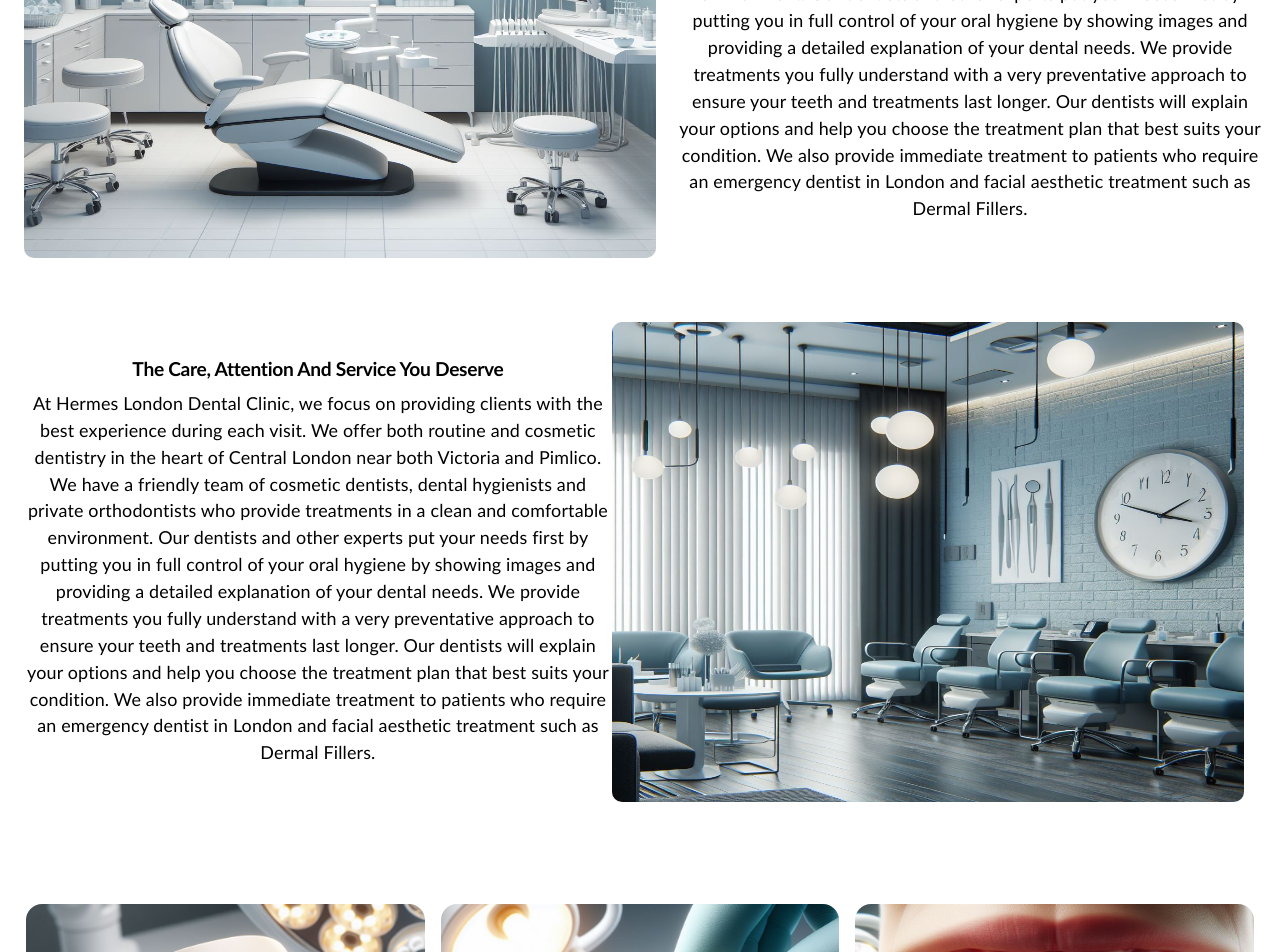
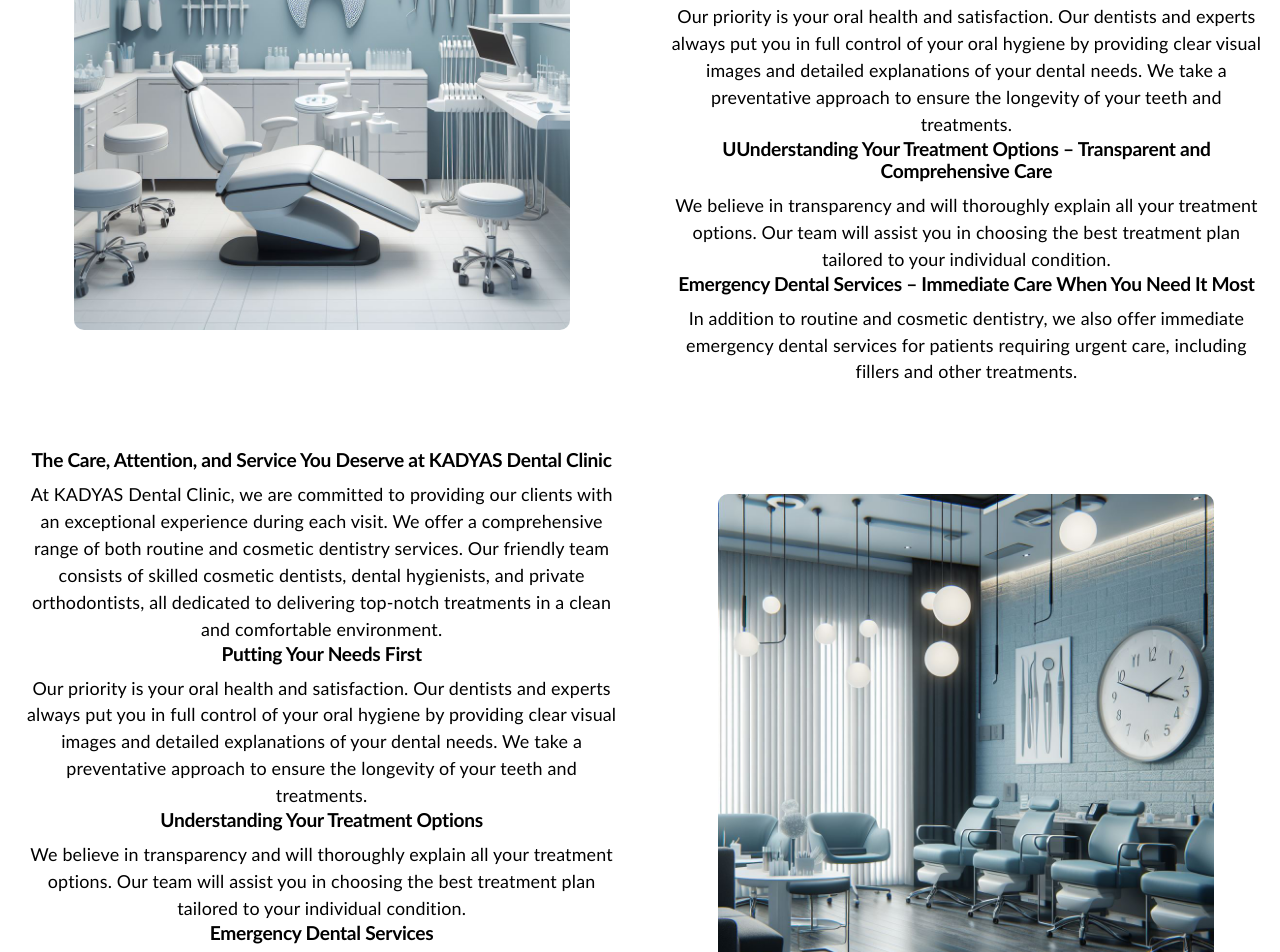
Before and after one commit to yasarelcicekk/appointmentapp-main, a React (Create React App) app in the folder frontend/: page / in a window 1280 px wide. Shown: the part 460-1412 px from the top of the page. Built offline with nearby package versions, Linux system fonts and the light colour scheme; no server answers.

Commit message:
home text change

```diff
--- a/frontend/src/page/Home.js
+++ b/frontend/src/page/Home.js
@@ -18,13 +18,13 @@
 import { CardActionArea } from '@mui/material';
 import DoneOutlineSharpIcon from '@mui/icons-material/DoneOutlineSharp';
 import axios from "axios"
-import { useDispatch, useSelector} from "react-redux";
-import {getDoctorsRedux} from "../redux/doctorActions"
+import { useDispatch, useSelector } from "react-redux";
+import { getDoctorsRedux } from "../redux/doctorActions"
 import Collapse from '@mui/material/Collapse';
 import CloseIcon from '@mui/icons-material/Close';
 import IconButton from '@mui/material/IconButton';
 import Alert from '@mui/material/Alert';
-import { useState, useEffect, useRef, useMemo  } from "react";
+import { useState, useEffect, useRef, useMemo } from "react";
 import { Cookies, useCookies } from "react-cookie";
 import { login, logout } from "../redux/authActions";
 import { useNavigate } from "react-router-dom";
@@ -32,8 +32,8 @@
 const Home = () => {
 
 
-  const navigate=useNavigate();
-  const [open,setOpen] = useState(false);
+  const navigate = useNavigate();
+  const [open, setOpen] = useState(false);
 
   const dispatch = useDispatch();
   const [cookies, setCookie, removeCookie] = useCookies([]);
@@ -46,10 +46,10 @@
       if (cookies.jwt && cookies.jwt !== undefined) {
         axios
           .post('http://localhost:27017', {}, { withCredentials: true })
-        .then(response =>
-          {let data = response.data
-          if (data.status===true) {
-            dispatch(login({user:data.user}))
+          .then(response => {
+            let data = response.data
+            if (data.status === true) {
+              dispatch(login({ user: data.user }))
               console.log("status true user loggedin")
               setOpen(false)
             } else {
@@ -70,7 +70,7 @@
 
   const doctors = useSelector(state => state.doctors) || ["loading"];
 
-  console.log("doctors",doctors)
+  console.log("doctors", doctors)
 
   useEffect(() => {
     if (!doctorDataFetched) {
@@ -116,12 +116,12 @@
         display: 'flex',
         flexDirection: { xs: 'column', sm: "column", md: 'row', lg: 'row', xl: 'row', },
         justifyContent: 'space-between',
-        alignItems: { xs: 'center', sm: 'left', md: 'left' },
+        alignItems: { xs: 'center', sm: 'left', md: 'left'},
         ml: 3,
         mt: 5
       }}>
 
-        <img className='boxImg' src={intimage} alt="Interior" style={{ marginRight: '20px', borderRadius: '10px', width: '40rem' , height:'30rem' }} />
+        <img className='boxImg' src={intimage} alt="Interior" style={{marginLeft: '50px', borderRadius: '10px', width: '40%', height: '40%' }} />
 
         <Box
           className='boxText'
@@ -131,17 +131,30 @@
             fontSize: '1.4vw',
             fontFamily: 'Gill Sans, sans-serif',
             textAlign: 'center',
-            lineHeight:"1.5",
-            letterSpacing:"0.00938em"
+            lineHeight: "1.5",
+            letterSpacing: "0.00938em"
           }}>
-          <Typography variant="h1" className='boxTextH1' style={{ fontFamily: 'Gill Sans, sans-serif', fontSize: '1.5vw', marginBottom: '0.5em',fontWeight:"bold" }}>
-            The Care, Attention And Service You Deserve</Typography>
-          At Hermes London Dental Clinic, we focus on providing clients with the best experience during each visit. We offer both routine and cosmetic dentistry in the heart of Central London near both Victoria and Pimlico. We have a friendly team of cosmetic dentists, dental hygienists and private orthodontists who provide treatments in a clean and comfortable environment. Our dentists and other experts put your needs first by putting you in full control of your oral hygiene by showing images and providing a detailed explanation of your dental needs. We provide treatments you fully understand with a very preventative approach to ensure your teeth and treatments last longer. Our dentists will explain your options and help you choose the treatment plan that best suits your condition. We also provide immediate treatment to patients who require an emergency dentist in London and facial aesthetic treatment such as Dermal Fillers.
+          <Typography variant="h1" className='boxTextH1' style={{ fontFamily: 'Gill Sans, sans-serif', fontSize: '1.5vw', marginBottom: '0.5em', fontWeight: "bold"  }}>
+            The Care, Attention, and Service You Deserve at KADYAS Dental Clinic
+          </Typography>
+          At KADYAS Dental Clinic, we are committed to providing our clients with an exceptional experience during each visit. We offer a comprehensive range of both routine and cosmetic dentistry services. Our friendly team consists of skilled cosmetic dentists, dental hygienists, and private orthodontists, all dedicated to delivering top-notch treatments in a clean and comfortable environment.
+          <Typography variant="h1" className='boxTextH1' style={{ fontFamily: 'Gill Sans, sans-serif', fontSize: '1.5vw', marginBottom: '0.5em', fontWeight: "bold" }}>
+          Putting Your Needs First – A Personalized Approach to Your Oral Health
+          </Typography>
+          Our priority is your oral health and satisfaction. Our dentists and experts always put you in full control of your oral hygiene by providing clear visual images and detailed explanations of your dental needs. We take a preventative approach to ensure the longevity of your teeth and treatments.
+          <Typography variant="h1" className='boxTextH1' style={{ fontFamily: 'Gill Sans, sans-serif', fontSize: '1.5vw', marginBottom: '0.5em', fontWeight: "bold" }}>
+            UUnderstanding Your Treatment Options – Transparent and Comprehensive Care
+          </Typography>
+          We believe in transparency and will thoroughly explain all your treatment options. Our team will assist you in choosing the best treatment plan tailored to your individual condition.
+          <Typography variant="h1" className='boxTextH1' style={{ fontFamily: 'Gill Sans, sans-serif', fontSize: '1.5vw', marginBottom: '0.5em', fontWeight: "bold" }}>
+          Emergency Dental Services – Immediate Care When You Need It Most
+          </Typography>
+          In addition to routine and cosmetic dentistry, we also offer immediate emergency dental services for patients requiring urgent care, including fillers and other treatments.
         </Box>
       </Box>
 
 
-      <Box className="homeBox boxRev" container = "true" spacing={3} item="true" xs={12} sm={6} md={5} sx={{
+      <Box className="homeBox boxRev" container="true" spacing={3} item="true" xs={12} sm={6} md={5} sx={{
         mr: 2,
         display: 'flex',
         flexDirection: { xs: 'column', sm: "column", md: 'row', lg: 'row', xl: 'row', },
@@ -160,14 +173,27 @@
             fontSize: '1.4vw',
             fontFamily: 'Gill Sans, sans-serif',
             textAlign: 'center',
-            lineHeight:"1.5",
-            letterSpacing:"0.00938em"
+            lineHeight: "1.5",
+            letterSpacing: "0.00938em"
           }}>
-          <Typography variant="h1" className='boxTextH1' style={{ fontFamily: 'Gill Sans, sans-serif', fontSize: '1.5vw', marginBottom: '0.5em', fontWeight:"bold" }}>
-            The Care, Attention And Service You Deserve</Typography>
-          At Hermes London Dental Clinic, we focus on providing clients with the best experience during each visit. We offer both routine and cosmetic dentistry in the heart of Central London near both Victoria and Pimlico. We have a friendly team of cosmetic dentists, dental hygienists and private orthodontists who provide treatments in a clean and comfortable environment. Our dentists and other experts put your needs first by putting you in full control of your oral hygiene by showing images and providing a detailed explanation of your dental needs. We provide treatments you fully understand with a very preventative approach to ensure your teeth and treatments last longer. Our dentists will explain your options and help you choose the treatment plan that best suits your condition. We also provide immediate treatment to patients who require an emergency dentist in London and facial aesthetic treatment such as Dermal Fillers.
+          <Typography variant="h1" className='boxTextH1' style={{ fontFamily: 'Gill Sans, sans-serif', fontSize: '1.5vw', marginBottom: '0.5em', fontWeight: "bold" }}>
+            The Care, Attention, and Service You Deserve at KADYAS Dental Clinic
+          </Typography>
+          At KADYAS Dental Clinic, we are committed to providing our clients with an exceptional experience during each visit. We offer a comprehensive range of both routine and cosmetic dentistry services. Our friendly team consists of skilled cosmetic dentists, dental hygienists, and private orthodontists, all dedicated to delivering top-notch treatments in a clean and comfortable environment.
+          <Typography variant="h1" className='boxTextH1' style={{ fontFamily: 'Gill Sans, sans-serif', fontSize: '1.5vw', marginBottom: '0.5em', fontWeight: "bold" }}>
+            Putting Your Needs First
+          </Typography>
+          Our priority is your oral health and satisfaction. Our dentists and experts always put you in full control of your oral hygiene by providing clear visual images and detailed explanations of your dental needs. We take a preventative approach to ensure the longevity of your teeth and treatments.
+          <Typography variant="h1" className='boxTextH1' style={{ fontFamily: 'Gill Sans, sans-serif', fontSize: '1.5vw', marginBottom: '0.5em', fontWeight: "bold" }}>
+            Understanding Your Treatment Options
+          </Typography>
+          We believe in transparency and will thoroughly explain all your treatment options. Our team will assist you in choosing the best treatment plan tailored to your individual condition.
+          <Typography variant="h1" className='boxTextH1' style={{ fontFamily: 'Gill Sans, sans-serif', fontSize: '1.5vw', marginBottom: '0.5em', fontWeight: "bold" }}>
+            Emergency Dental Services
+          </Typography>
+          In addition to routine and cosmetic dentistry, we also offer immediate emergency dental services for patients requiring urgent care, including fillers and other treatments.
         </Box>
-         <img className='boxImg' src={waitimage} alt="Interior" style={{marginRight: '20px', borderRadius: '10px',  width: '40rem' , height:'30rem' }} />
+        <img className='boxImg' src={waitimage} alt="Interior" style={{ marginRight: '50px', borderRadius: '10px', width: '40%', height: '30%' }} />
       </Box>
       <Box sx={{ display: 'flex', justifyContent: 'center' }}>
         <div className="gallery" style={{ display: 'flex', width: '100%' }}>
@@ -184,15 +210,15 @@
       </Box>
       <Box >
         <Box>
-          <Typography variant="h1" style={{ textAlign: 'center', fontFamily: 'Gill Sans, sans-serif', fontSize: '2.5em', marginBottom: '0.5em', color: 'black', fontWeight:"bold" }}>How Our Team Can Help</Typography>
+          <Typography variant="h1" style={{ textAlign: 'center', fontFamily: 'Gill Sans, sans-serif', fontSize: '2.5em', marginBottom: '0.5em', color: 'black', fontWeight: "bold" }}>How Our Team Can Help</Typography>
         </Box>
       </Box>
-      <Box container = "true"
-      className= 'homeCardBox'
+      <Box container="true"
+        className='homeCardBox'
         sx={{
           pt: 4,
           display: 'flex',
-        flexDirection: {xs: 'column',   sm: 'row', md: 'row'},
+          flexDirection: { xs: 'column', sm: 'row', md: 'row' },
           gap: 4,
           borderRadius: '10%',
           padding: '5%'
@@ -210,10 +236,10 @@
               }}
             />
             <CardContent>
-              <Typography gutterBottom variant="h4" component="div" sx={{fontFamily: 'Gill Sans, sans-serif'}}>
+              <Typography gutterBottom variant="h4" component="div" sx={{ fontFamily: 'Gill Sans, sans-serif' }}>
                 Straightening Crooked Teeth
               </Typography>
-              <div className="homeText" sx={{fontFamily: 'Gill Sans, sans-serif'}}>
+              <div className="homeText" sx={{ fontFamily: 'Gill Sans, sans-serif' }}>
                 <h3> <DoneOutlineSharpIcon />  Clear braces with Invisalign.</h3>
                 <h3> <DoneOutlineSharpIcon /> Dental bonding to correct minor misalignment.</h3>
                 <h3> <DoneOutlineSharpIcon /> Dental veneers to correct misalignment, dark teeth and to alter the shape of teeth.</h3>
@@ -232,10 +258,10 @@
               }}
             />
             <CardContent>
-              <Typography gutterBottom variant="h4" component="div" sx={{fontFamily: 'Gill Sans, sans-serif'}}>
+              <Typography gutterBottom variant="h4" component="div" sx={{ fontFamily: 'Gill Sans, sans-serif' }}>
                 Replacing Missing Teeth
               </Typography>
-              <div className="homeText" sx={{fontFamily: 'Gill Sans, sans-serif'}}>
+              <div className="homeText" sx={{ fontFamily: 'Gill Sans, sans-serif' }}>
                 <h3> <DoneOutlineSharpIcon />  Dental implants.</h3>
                 <h3> <DoneOutlineSharpIcon /> Dental bridges.</h3>
                 <h3> <DoneOutlineSharpIcon /> Cosmetic dentures.</h3>
@@ -254,10 +280,10 @@
               }}
             />
             <CardContent>
-              <Typography gutterBottom variant="h4" component="div" sx={{fontFamily: 'Gill Sans, sans-serif'}}>
+              <Typography gutterBottom variant="h4" component="div" sx={{ fontFamily: 'Gill Sans, sans-serif' }}>
                 Brightening Your Smile
               </Typography>
-              <div className="homeText" sx={{fontFamily: 'Gill Sans, sans-serif'}}>
+              <div className="homeText" sx={{ fontFamily: 'Gill Sans, sans-serif' }}>
                 <h3> <DoneOutlineSharpIcon />  Teeth whitening to whiten teeth.</h3>
                 <h3> <DoneOutlineSharpIcon /> Dental bonding or dental veneers to change the shape of teeth.Dental bridges.</h3>
                 <h3> <DoneOutlineSharpIcon /> Dental bonding, veneers or orthodontics to rearrange crooked or misaligned teeth.</h3>
--- a/frontend/src/page/page.css
+++ b/frontend/src/page/page.css
@@ -33,7 +33,7 @@
 
 @media screen and (max-width: 900px) {
   .boxImg {
-    width: 96% !important;
+    width: 100% !important;
     margin: 0 !important;
   }
 
```
Also changed, not shown: frontend/src/page/Signup.js (+67 -26 lines). Lines whose indentation alone changed are shown as unchanged.
